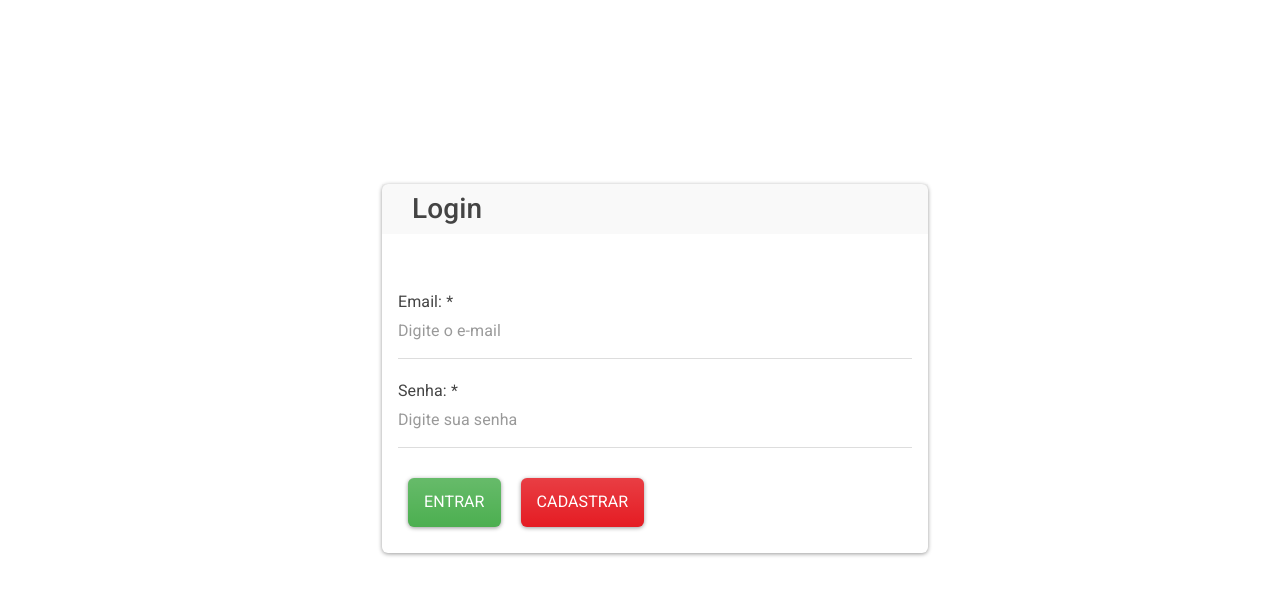
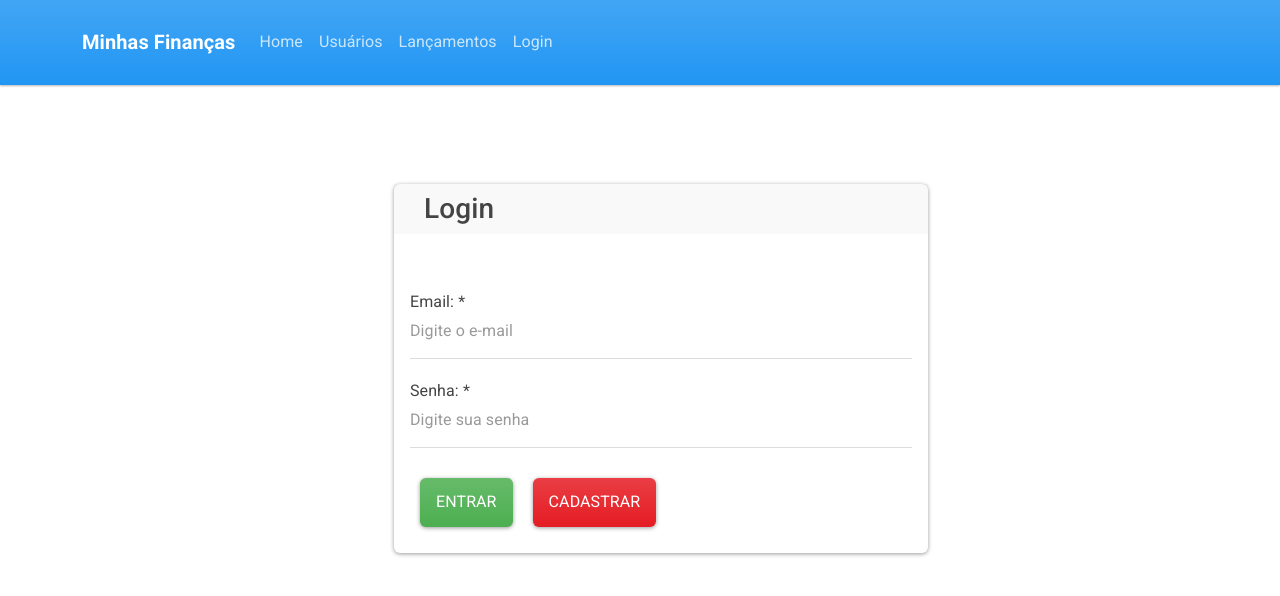
Before and after one commit to fcd007/financas-frontend-reactjs, a React (Create React App) app: page / in a window 1280 px wide. Shown: the top 596 px of the page. Built offline with nearby package versions, Linux system fonts and the light colour scheme.

Commit message:
feat: add componente navbar item

```diff
--- a/src/main/App.js
+++ b/src/main/App.js
@@ -1,13 +1,19 @@
-import React from 'react';
-import 'bootswatch/dist/materia/bootstrap.css';
-import '../styles/theme.css';
+import React from "react";
+import "bootswatch/dist/materia/bootstrap.css";
+import "../styles/theme.css";
+import Navbar from "../presentation/components/Navbar";
 
-import Rotas from '../infra/routes';
+import Rotas from "../infra/routes";
 
 class App extends React.Component {
   render() {
     return (
-     <Rotas />
+      <>
+        <Navbar />
+        <div className="container">
+          <Rotas />
+        </div>
+      </>
     );
   }
 }
--- /dev/null
+++ b/src/presentation/components/Navbar.js
@@ -0,0 +1,32 @@
+import React from "react";
+import NavbarItem from "./NavbarItem";
+
+function Navbar() {
+  return (
+    <div className="navbar navbar-expand-lg fixed-top navbar-dark bg-primary">
+        <div className="container">
+          <a href="/" className="navbar-brand" style={{fontSize: "20px", fontWeight: "bolder"}}>Minhas Finanças</a>
+          <button
+            className="navbar-toggler"
+            type="button" data-toggle="collapse"
+            data-target="#navbarResponsive"
+            aria-controls="navbarResponsive"
+            aria-expanded="false"
+            aria-label="Toggle navigation"
+          >
+            <span className="navbar-toggler-icon"></span>
+          </button>
+          <div className="collapse navbar-collapse" id="navbarResponsive">
+            <ul className="navbar-nav">
+              <NavbarItem href="/" label="Home" />
+              <NavbarItem href="/cadastro-usuarios" label="Usuários" />
+              <NavbarItem href="/lancamentos" label="Lançamentos" />
+              <NavbarItem href="/login" label="Login" />
+            </ul>
+          </div>
+        </div>
+      </div>
+  );
+}
+
+export default Navbar;
--- /dev/null
+++ b/src/presentation/components/NavbarItem.js
@@ -0,0 +1,13 @@
+import React from "react";
+
+class NavbarItem extends React.Component {
+  render() {
+    return (
+      <li className="nav-item">
+        <a className="nav-link" href={this.props.href}>{this.props.label}</a>
+      </li>
+    );
+  }
+}
+
+export default NavbarItem;
```
